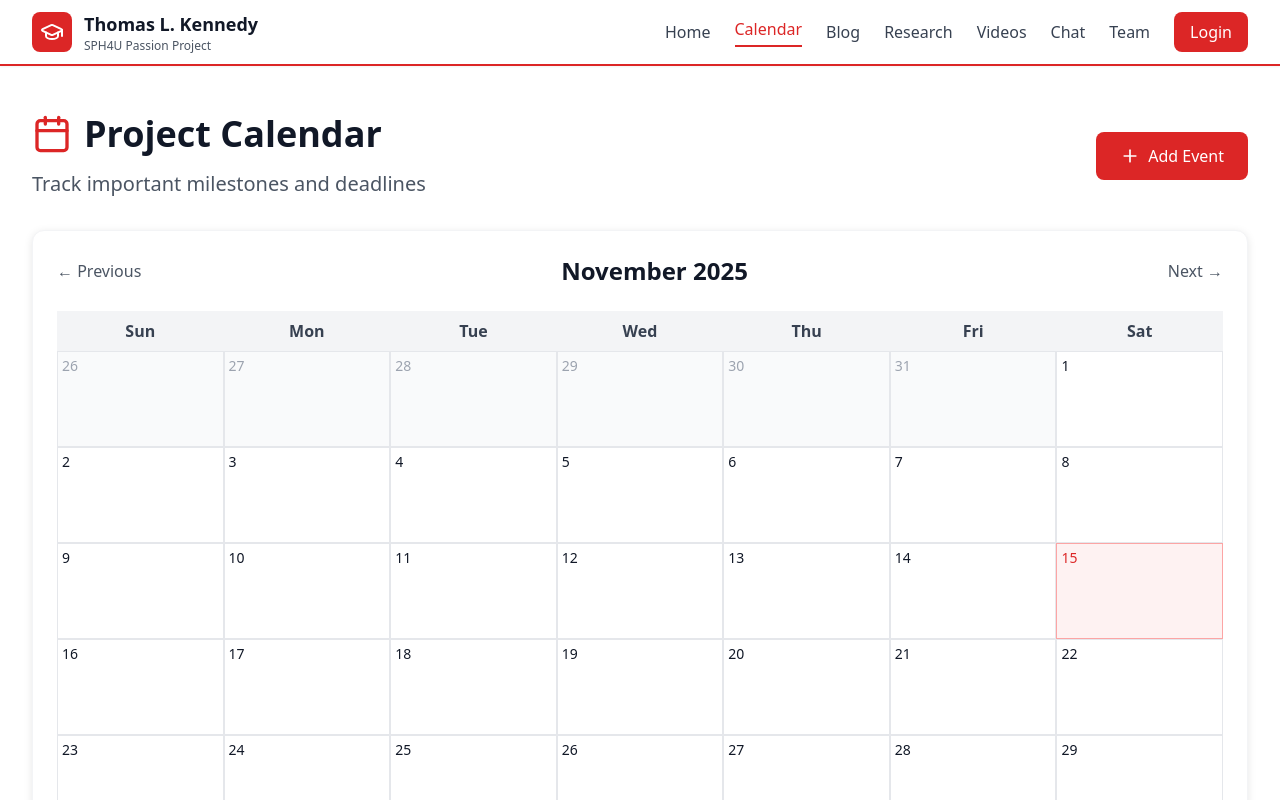
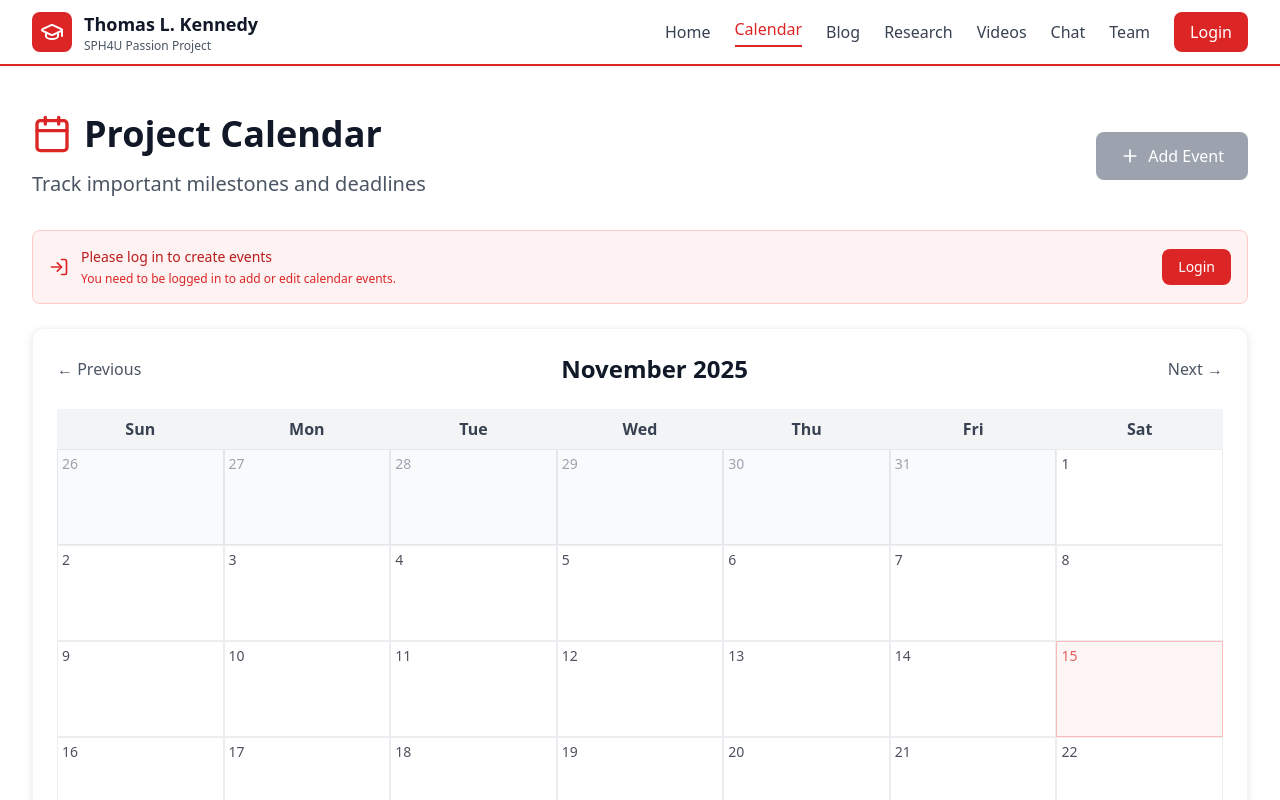
Before and after one commit to HastH8/SPH4U, a React (Vite) app: page /calendar in a window 1280 px wide. Shown: the top 800 px of the page. Built offline with nearby package versions, Linux system fonts and the light colour scheme.

Commit message:
Implement login check for calendar events
Added login check for event creation and editing.

```diff
--- a/src/pages/Calendar.jsx
+++ b/src/pages/Calendar.jsx
@@ -1,5 +1,6 @@
 import { useState, useEffect } from 'react'
-import { Calendar as CalendarIcon, Plus, Edit2, X, Clock, MapPin } from 'lucide-react'
+import { useNavigate } from 'react-router-dom'
+import { Calendar as CalendarIcon, Plus, Edit2, X, Clock, MapPin, LogIn } from 'lucide-react'
 import { milestones as initialMilestones } from '../data/calendar'
 
 export default function Calendar() {
@@ -9,6 +10,10 @@ export default function Calendar() {
     return saved ? JSON.parse(saved) : initialMilestones
   })
   const [showEventModal, setShowEventModal] = useState(false)
+  const navigate = useNavigate()
+
+  const currentUser = JSON.parse(localStorage.getItem('currentUser') || 'null')
+  const isLoggedIn = !!currentUser
   const [editingEvent, setEditingEvent] = useState(null)
   const [selectedDate, setSelectedDate] = useState(null)
   const [formData, setFormData] = useState({
@@ -42,6 +47,10 @@ export default function Calendar() {
   }
 
   const handleDateClick = (day) => {
+    if (!isLoggedIn) {
+      navigate('/login')
+      return
+    }
     const date = new Date(year, month, day)
     const dateStr = date.toISOString().split('T')[0]
     setSelectedDate(dateStr)
@@ -56,6 +65,10 @@ export default function Calendar() {
   }
 
   const handleEditEvent = (event) => {
+    if (!isLoggedIn) {
+      navigate('/login')
+      return
+    }
     setEditingEvent(event)
     setFormData({
       title: event.title,
@@ -140,9 +153,9 @@ export default function Calendar() {
         <div
           key={day}
           onClick={() => handleDateClick(day)}
-          className={`h-24 p-1 border border-gray-200 cursor-pointer hover:bg-red-50 transition-colors ${
+          className={`h-24 p-1 border border-gray-200 transition-colors ${
             isToday ? 'bg-red-50 border-red-300' : 'bg-white'
-          }`}
+          } ${isLoggedIn ? 'cursor-pointer hover:bg-red-50' : 'cursor-not-allowed opacity-75'}`}
         >
           <div className={`text-sm font-medium ${isToday ? 'text-red-600' : 'text-gray-900'}`}>
             {day}
@@ -217,6 +230,9 @@ export default function Calendar() {
             </div>
             <button
               onClick={() => {
+                if (!isLoggedIn) {
+                  navigate('/login')
+                } else {
                   const today = new Date().toISOString().split('T')[0]
                   setSelectedDate(today)
                   setFormData({
@@ -227,13 +243,31 @@ export default function Calendar() {
                   })
                   setEditingEvent(null)
                   setShowEventModal(true)
+                }
               }}
-              className="bg-red-600 text-white px-6 py-3 rounded-lg hover:bg-red-700 transition-colors flex items-center gap-2 font-medium"
+              className="bg-red-600 text-white px-6 py-3 rounded-lg hover:bg-red-700 transition-colors flex items-center gap-2 font-medium disabled:bg-gray-400 disabled:cursor-not-allowed"
+              disabled={!isLoggedIn}
             >
               <Plus className="w-5 h-5" />
               Add Event
             </button>
           </div>
+
+          {!isLoggedIn && (
+            <div className="bg-red-50 border border-red-200 rounded-lg p-4 mb-6 flex items-center gap-3">
+              <LogIn className="w-5 h-5 text-red-600 flex-shrink-0" />
+              <div className="flex-1">
+                <p className="text-sm text-red-700 font-medium">Please log in to create events</p>
+                <p className="text-xs text-red-600 mt-1">You need to be logged in to add or edit calendar events.</p>
+              </div>
+              <button
+                onClick={() => navigate('/login')}
+                className="bg-red-600 text-white px-4 py-2 rounded-lg hover:bg-red-700 transition-colors text-sm font-medium"
+              >
+                Login
+              </button>
+            </div>
+          )}
 
           <div className="bg-white rounded-xl card-shadow border border-gray-100 p-6 mb-6">
             <div className="flex items-center justify-between mb-6">
```
Lines whose indentation alone changed are shown as unchanged.
